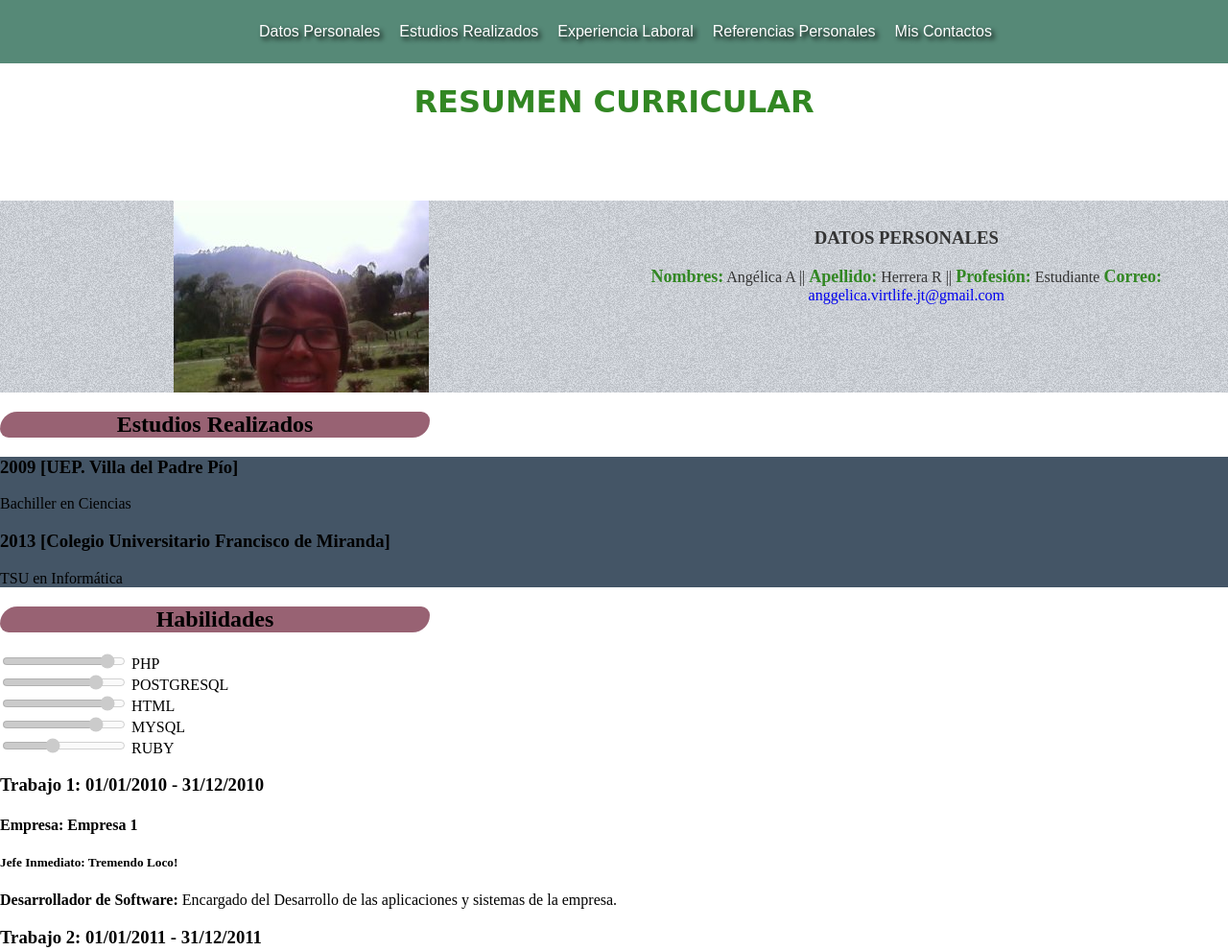
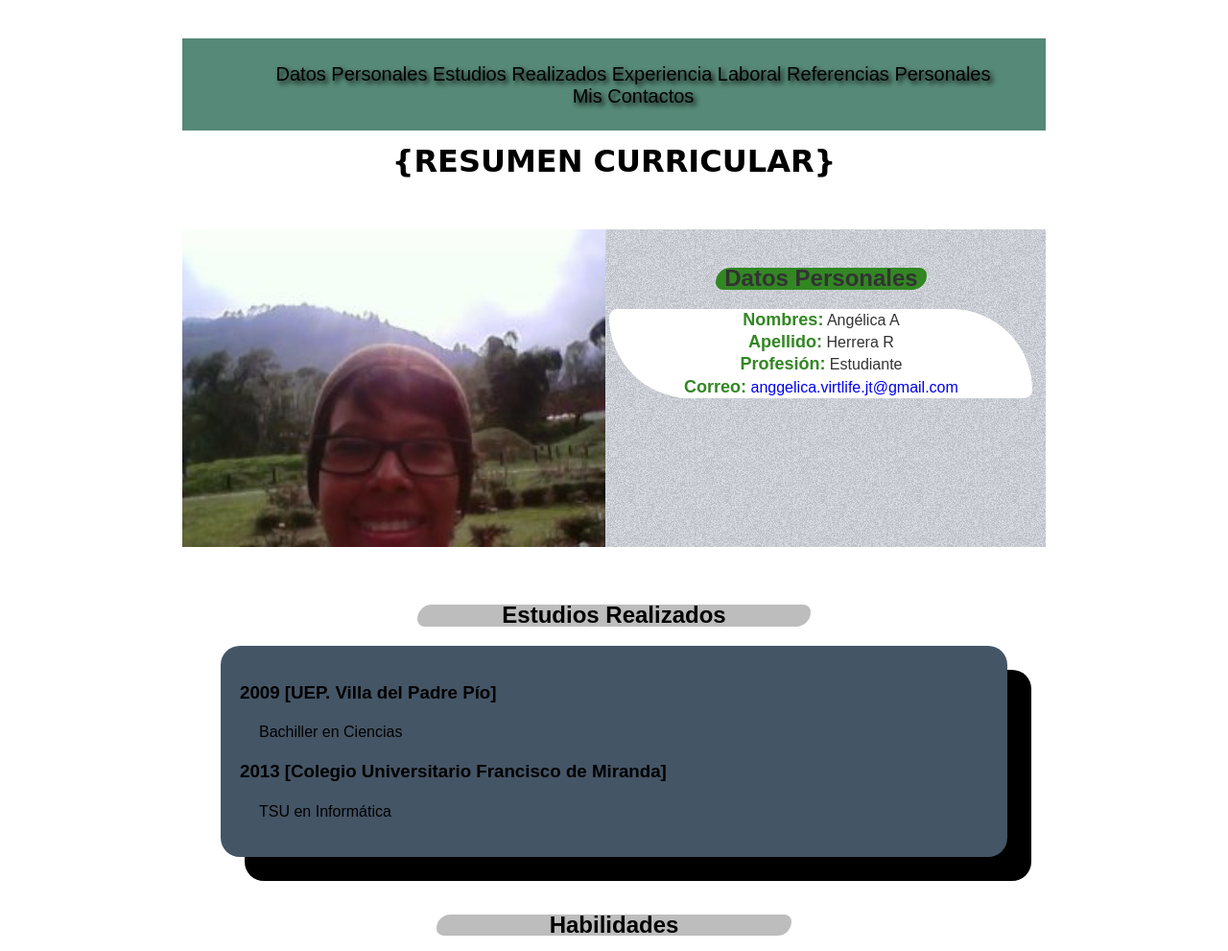
Before and after one commit to Academia-Hack-Promo2/w_9_d_41_ch17_aherrera768, a plain HTML site: page index.html in a window 1280 px wide. Shown: the top 991 px of the page at 96% size. Drawn offline with Linux system fonts and the light colour scheme.

Commit message:
Mi CV en el WEB actualizado

```diff
--- /dev/null
+++ b/css/main.css
@@ -0,0 +1,181 @@
+.hvr-sweep-to-right {
+  display: inline-block;
+  vertical-align: middle;
+  -webkit-transform: translateZ(0);
+  transform: translateZ(0);
+  box-shadow: 0 0 1px rgba(0, 0, 0, 0);
+  -webkit-backface-visibility: hidden;
+  backface-visibility: hidden;
+  -moz-osx-font-smoothing: grayscale;
+  position: relative;
+  -webkit-transition-property: color;
+  transition-property: color;
+  -webkit-transition-duration: 0.3s;
+  transition-duration: 0.3s;
+}
+
+.hvr-sweep-to-right:before {
+  content: "";
+  position: absolute;
+  z-index: -1;
+  top: 0;
+  left: 0;
+  right: 0;
+  bottom: 0;
+  background: #2098d1;
+  -webkit-transform: scaleX(0);
+  transform: scaleX(0);
+  -webkit-transform-origin: 0 50%;
+  transform-origin: 0 50%;
+  -webkit-transition-property: transform;
+  transition-property: transform;
+  -webkit-transition-duration: 0.3s;
+  transition-duration: 0.3s;
+  -webkit-transition-timing-function: ease-out;
+  transition-timing-function: ease-out;
+}
+.hvr-sweep-to-right:hover, .hvr-sweep-to-right:focus, .hvr-sweep-to-right:active {
+  color: white;
+}
+.hvr-sweep-to-right:hover:before, .hvr-sweep-to-right:focus:before, .hvr-sweep-to-right:active:before {
+  -webkit-transform: scaleX(1);
+  transform: scaleX(1);
+}
+
+.hvr-sweep-to-left {
+  display: inline-block;
+  vertical-align: middle;
+  -webkit-transform: translateZ(0);
+  transform: translateZ(0);
+  box-shadow: 0 0 1px rgba(0, 0, 0, 0);
+  -webkit-backface-visibility: hidden;
+  backface-visibility: hidden;
+  -moz-osx-font-smoothing: grayscale;
+  position: relative;
+  -webkit-transition-property: color;
+  transition-property: color;
+  -webkit-transition-duration: 0.3s;
+  transition-duration: 0.3s;
+}
+
+.hvr-sweep-to-left:before {
+  content: "";
+  position: absolute;
+  z-index: -1;
+  top: 0;
+  left: 0;
+  right: 0;
+  bottom: 0;
+  background: #2098d1;
+  -webkit-transform: scaleX(0);
+  transform: scaleX(0);
+  -webkit-transform-origin: 100% 50%;
+  transform-origin: 100% 50%;
+  -webkit-transition-property: transform;
+  transition-property: transform;
+  -webkit-transition-duration: 0.3s;
+  transition-duration: 0.3s;
+  -webkit-transition-timing-function: ease-out;
+  transition-timing-function: ease-out;
+}
+
+.hvr-sweep-to-left:hover, .hvr-sweep-to-left:focus, .hvr-sweep-to-left:active {
+  color: white;
+}
+
+.hvr-sweep-to-left:hover:before, .hvr-sweep-to-left:focus:before, .hvr-sweep-to-left:active:before {
+  -webkit-transform: scaleX(1);
+  transform: scaleX(1);
+}
+
+.hvr-sweep-to-bottom {
+  display: inline-block;
+  vertical-align: middle;
+  -webkit-transform: translateZ(0);
+  transform: translateZ(0);
+  box-shadow: 0 0 1px rgba(0, 0, 0, 0);
+  -webkit-backface-visibility: hidden;
+  backface-visibility: hidden;
+  -moz-osx-font-smoothing: grayscale;
+  position: relative;
+  -webkit-transition-property: color;
+  transition-property: color;
+  -webkit-transition-duration: 0.3s;
+  transition-duration: 0.3s;
+}
+
+.hvr-sweep-to-bottom:before {
+  content: "";
+  position: absolute;
+  z-index: -1;
+  top: 0;
+  left: 0;
+  right: 0;
+  bottom: 0;
+  background: #2098d1;
+  -webkit-transform: scaleY(0);
+  transform: scaleY(0);
+  -webkit-transform-origin: 50% 0;
+  transform-origin: 50% 0;
+  -webkit-transition-property: transform;
+  transition-property: transform;
+  -webkit-transition-duration: 0.3s;
+  transition-duration: 0.3s;
+  -webkit-transition-timing-function: ease-out;
+  transition-timing-function: ease-out;
+}
+
+.hvr-sweep-to-bottom:hover, .hvr-sweep-to-bottom:focus, .hvr-sweep-to-bottom:active {
+  color: white;
+}
+
+.hvr-sweep-to-bottom:hover:before, .hvr-sweep-to-bottom:focus:before, .hvr-sweep-to-bottom:active:before {
+  -webkit-transform: scaleY(1);
+  transform: scaleY(1);
+}
+
+.hvr-sweep-to-top {
+  display: inline-block;
+  vertical-align: middle;
+  -webkit-transform: translateZ(0);
+  transform: translateZ(0);
+  box-shadow: 0 0 1px rgba(0, 0, 0, 0);
+  -webkit-backface-visibility: hidden;
+  backface-visibility: hidden;
+  -moz-osx-font-smoothing: grayscale;
+  position: relative;
+  -webkit-transition-property: color;
+  transition-property: color;
+  -webkit-transition-duration: 0.3s;
+  transition-duration: 0.3s;
+}
+
+.hvr-sweep-to-top:before {
+  content: "";
+  position: absolute;
+  z-index: -1;
+  top: 0;
+  left: 0;
+  right: 0;
+  bottom: 0;
+  background: #2098d1;
+  -webkit-transform: scaleY(0);
+  transform: scaleY(0);
+  -webkit-transform-origin: 50% 100%;
+  transform-origin: 50% 100%;
+  -webkit-transition-property: transform;
+  transition-property: transform;
+  -webkit-transition-duration: 0.3s;
+  transition-duration: 0.3s;
+  -webkit-transition-timing-function: ease-out;
+  transition-timing-function: ease-out;
+}
+
+.hvr-sweep-to-top:hover, .hvr-sweep-to-top:focus, .hvr-sweep-to-top:active {
+  color: white;
+}
+
+.hvr-sweep-to-top:hover:before, .hvr-sweep-to-top:focus:before, .hvr-sweep-to-top:active:before {
+  -webkit-transform: scaleY(1);
+  transform: scaleY(1);
+}
--- a/css/style.css
+++ b/css/style.css
@@ -2,29 +2,50 @@ a{
     text-decoration: none;
 }
 
+article{
+    padding: 40px;
+}
+
 body{
-    margin: 0;
-    padding: 0;
+  margin: 0 auto;
+  max-width: 900px;
+  padding: 40px 20px 20px 20px;
+  font-family: sans-serif;
+  line-height: 140%;
 }
 
 h1{
     text-align: center;
-    color: #328723;
     font-family: cursive;
-    height: 100px;
+    height: 60px;
 }
 
 h2{
     text-align: center;
-    background: #986273;
     border-radius: 20px 10px;
-    width: 35%;
+    width: 50%;
 }
 
 nav{
     text-align: center;
     background-color: #568977;
-    padding: 8px;
+    padding: 4px;
+    font-size: 20px;
+}
+
+p{
+    text-indent: 20px;
+}
+
+table, td{
+    background-color: #000;
+    border: 20px solid #fff;
+    color: #fff;
+}
+
+td{
+    background-color: #fff;
+    color: #000;
 }
 
 ul{
@@ -40,12 +61,13 @@ ul{
 
 .conten-foto img{
     vertical-align: middle;
+    width: 100%;
 }
 
 .conten-datos{
     width: 49%;
     display: inline-block;
-    text-align: center;
+    text-align: justify;
     color: #333;
 }
 
@@ -53,22 +75,103 @@ ul{
     font-weight: bold;
     font-size: 18px;
     color: #328723;
+    border-radius: 30px;
 }
 
 .conten-estudios{
     background-color: #456;
+    box-shadow: 25px 25px;
+    padding: 20px;
+    border-radius: 20px;
+}
+
+.conten-hab1{
+    background-color: #088A29;
     border-color: #876;
+    padding: 20px;
+}
+
+.conten-hab2{
+    background-color: #456;
+    border-color: #876;
+    padding: 20px;
+    text-indent: 20%;
+}
+
+.conten-hab3{
+    background-color: #088A29;
+    border-color: #876;
+    padding: 20px;
+    text-indent: 45%;
+}
+
+.conten-hab4{
+    background-color: #456;
+    border-color: #876;
+    padding: 20px;
+    text-indent: 70%;
+}
+
+.conten-ex{
+    border: 20px solid #CCC;
+    height: 300px;
+    padding: 20px;
+    position: relative;
+}
+
+.conten-ex img{
+    position: absolute;
+    width: 10%;
+    right: 50px;
+}
+
+.estudios h2{
+    text-align: center;
+    background-color: #BDBDBD;
+}
+
+.habilidades h2{
+    text-align: center;
+    background-color: #BDBDBD;
+}
+
+.experiencia h2{
+    text-align: center;
+    background-color: #BDBDBD;
+}
+
+.ja{
+    text-align: center;
+    background-color: #FFF;
+    border-radius: 12px 120px;
+}
+
+.estudios-estudios h2{
+    text-align: center;
+    background-color: #328723;
 }
 
 .menu li{
     display: inline-block;
-    margin-right: 16px;
+    background-color: #568977;
 }
 
 .menu li a{
-    color: #fefefe;
+    color: #000;
     font-family: sans-serif;
     text-shadow: 3px 3px 5px #000;
+}
+
+.conten-input{
+    padding: 8px;
+    text-align: center;
+}
+
+.conten-input input,textArea{
+    width: 80%;
+    background-color: #fff;
+    border: 1px solid #DDD;
+    padding: 4px;
 }
 
 #datos{
@@ -86,14 +189,6 @@ ul{
     vertical-align: middle;
 }
 
-.conten-input{
-    padding: 8px;
+#pie{
     text-align: center;
 }
-
-.conten-input input,textArea{
-    width: 80%;
-    background-color: #fff;
-    border: 1px solid #DDD;
-    padding: 4px;
-}
--- a/index.html
+++ b/index.html
@@ -8,30 +8,21 @@
 		<meta name="keywords" content="Resumen Curricular Profesional">
 		<meta name="author" content="Angélica Herrera">
 		<link rel="stylesheet" type="text/css" href="css/style.css">
+		<link rel="stylesheet" type="text/css" href="css/main.css">
 	</head>
 
     <body>
         <header>
             <nav>
                 <ul class="menu">
-                    <li>
-                        <a href="#datos">Datos Personales</a>
-                    </li>
-                    <li>
-                        <a href="#estudios">Estudios Realizados</a>
-                    </li>
-                    <li>
-                        <a href="#experiencia">Experiencia Laboral</a>
-                    </li>
-                    <li>
-                        <a href="#referencias">Referencias Personales</a>
-                    </li>
-                    <li>
-                        <a href="#contactos">Mis Contactos</a>
-                    </li>
+                    <li><a href="#datos" class="hvr-sweep-to-right">Datos Personales</a></li>
+                    <li><a href="#estudios" class="hvr-sweep-to-left">Estudios Realizados </a></li>
+                    <li><a href="#experiencia" class="hvr-sweep-to-bottom">Experiencia Laboral </a></li>
+                    <li><a href="#referencias" class="hvr-sweep-to-top">Referencias Personales </a></li>
+                    <li><a href="#contactos" class="hvr-sweep-to-right">Mis Contactos</a></li>
                 </ul>
             </nav>
-            <h1>RESUMEN CURRICULAR</h1>
+            <h1>{RESUMEN CURRICULAR}</h1>
         </header>
 
         <section id="datos">
@@ -39,17 +30,23 @@
                 <img src="img/yop.jpg" alt="foto" />
             </div>
             <div class="conten-datos">
-            <h3>DATOS PERSONALES</h3>
-                <label>Nombres:</label> Angélica A ||
-                <label>Apellido:</label> Herrera R ||
-                <label>Profesión:</label> Estudiante
-                <label>Correo:</label><a href="mailto:anggelica.virtlife.jt@gmail.com"> anggelica.virtlife.jt@gmail.com</a>
+	            <div class="estudios-estudios">
+	            	<center><h2>Datos Personales</h2></center>
+	            </div>
+	            	<div class="ja">
+	                <label>Nombres:</label> Angélica A </br>
+	                <label>Apellido:</label> Herrera R </br>
+	                <label>Profesión:</label> Estudiante </br>
+	                <label>Correo:</label><a href="mailto:anggelica.virtlife.jt@gmail.com"> anggelica.virtlife.jt@gmail.com</a>
+	               	</div>
             </div>
         </section>
 
         <section id="estudios">
             <article>
-                <h2>Estudios Realizados</h2>
+            <div class="estudios">
+            	<center><h2>Estudios Realizados</h2></center>
+            </div>
                 <div class="conten-estudios">
                     <h3>2009 [UEP. Villa del Padre Pío]</h3>
                     	<p>Bachiller en Ciencias</p>
@@ -58,60 +55,68 @@
                 </div>
 
             <article>
-                <h2>Habilidades</h2>
-                <div class="conten-hab">
+            <div class="habilidades">
+                <center><h2>Habilidades</h2></center>
+            </div>
+            	<div class="conten-hab1">
                     <input type="range" value="90" max="100" min="0" disabled="" /> PHP
                 </div>
-                <div class="conten-hab">
-                    <input type="range" value="80" max="100" min="0" disabled="" /> POSTGRESQL
-                </div>
-                <div class="conten-hab">
+                <div class="conten-hab2">
                     <input type="range" value="90" max="100" min="0" disabled="" /> HTML
                 </div>
-                <div class="conten-hab">
+                <div class="conten-hab3">
                     <input type="range" value="80" max="100" min="0" disabled="" /> MYSQL
                 </div>
-                <div class="conten-hab">
+                <div class="conten-hab4">
                     <input type="range" value="40" max="100" min="0" disabled="" /> RUBY
                 </div>
             </article>
         </section>
 
         <section id="experiencia">
-            <div class="conten-izq">
+            <article>
+		        <div class="experiencia">
+		        	<center><h2>Experiencia Laboral</h2>
+		        	<p>JAJAJA :) que paja!</p></center>
+		        </div>
+            <div class="conten-ex">
                 <h3>Trabajo 1: <span>01/01/2010 - 31/12/2010</span></h3>
                 <h4>Empresa: Empresa 1</h4>
                 <h5>Jefe Inmediato: Tremendo Loco!</h5>
                 <p>
                     <strong>Desarrollador de Software:</strong> Encargado del Desarrollo de las aplicaciones y sistemas de la empresa.
-                </p>
+                </p><img src="img/x.png" alt="Linux">
             </div>
-            <div class="conten-der">
+            <div class="conten-ex">
                 <h3>Trabajo 2: <span>01/01/2011 - 31/12/2011</span></h3>
                 <h4>Empresa: Empresa 2</h4>
                 <h5>Jefe Inmediato: Otro loco mas!</h5>
                 <p>
                     <strong>Desarrollador de Software:</strong> Encargado del Desarrollo de las aplicaciones y sistemas de la empresa.
-                </p>
+                </p><img src="img/ios.png" alt="Mac">
             </div>
-            <div class="conten-izq">
+            <div class="conten-ex">
                 <h3>Trabajo 3: <span>01/01/2012 - 31/12/2012</span></h3>
                 <h4>Empresa: Empresa 3</h4>
                 <h5>Jefe Inmediato: Este si es bueno ;) </h5>
                 <p>
                     <strong>Desarrollador de Software:</strong> Encargado del Desarrollo de las aplicaciones y sistemas de la empresa.
-                </p>
+                </p><img src="img/w.png" alt="Mac">
             </div>
+            </article>
         </section>
 
 		<section id="referencias">
 			<article>
-				<h2>Personales</h2>
+		        <div class="experiencia">
+		        	<center><h2>Referencias Personales</h2></center>
+		        </div>
 				<table>
+				<h3>+++Personales+++</h3>
 					<tr>
-						<th>Nombre:</th>
-						<th>Telefono:</th>
-						<th>Correo:</th>
+						<th>Nombre</th>
+						<th>Telefono</th>
+						<th>Correo</th>
 					</tr>
 					<tr>
 						<td>Persona 1</td>
@@ -132,7 +137,7 @@
 			</article>
 
 			<article>
-				<h2>Comerciales</h2>
+				<h3>+++Comerciales+++</h3>
 				<table>
 					<tr>
 						<th>Nombre:</th>
@@ -158,7 +163,7 @@
 			</article>
 
 			<article>
-				<h2>Laborales</h2>
+				<h3>+++Laborales+++</h3>
 
 				<table>
 					<tr>
@@ -222,8 +227,8 @@
 	    </section>
 
         <footer>
-            <div id="pie_pagina">
-                &copy; Todos los derechos y zurdos reservados...
+            <div id="pie">
+                &copy; Todos los derechos reservados...
             </div>
         </footer>
     </body>
```
Also changed, not shown: img/ios.png (added), img/w.png (added), img/x.png (added).
